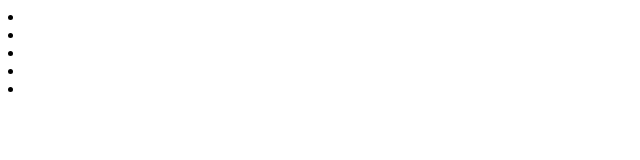
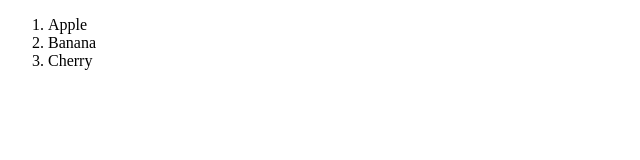
Before and after one commit to AshtamiHD/git_test, a plain HTML site: page index.html in a window 1280 px wide. Shown: the whole page, without its empty margins (0-640 px from the left). Drawn offline with Linux system fonts and the light colour scheme.

Commit message:
fruit commit

```diff
--- a/index.html
+++ b/index.html
@@ -7,10 +7,10 @@
     <title>Document</title>
 </head>
 <body>
-    <li class="leo"></li>
-    <li class="leo"></li>
-    <li class="leo"></li>
-    <li></li>
-    <li></li>
+<ol class="1">
+    <li>Apple</li>
+    <li>Banana</li>
+    <li>Cherry</li>
+</ol>
 </body>
 </html>
```
